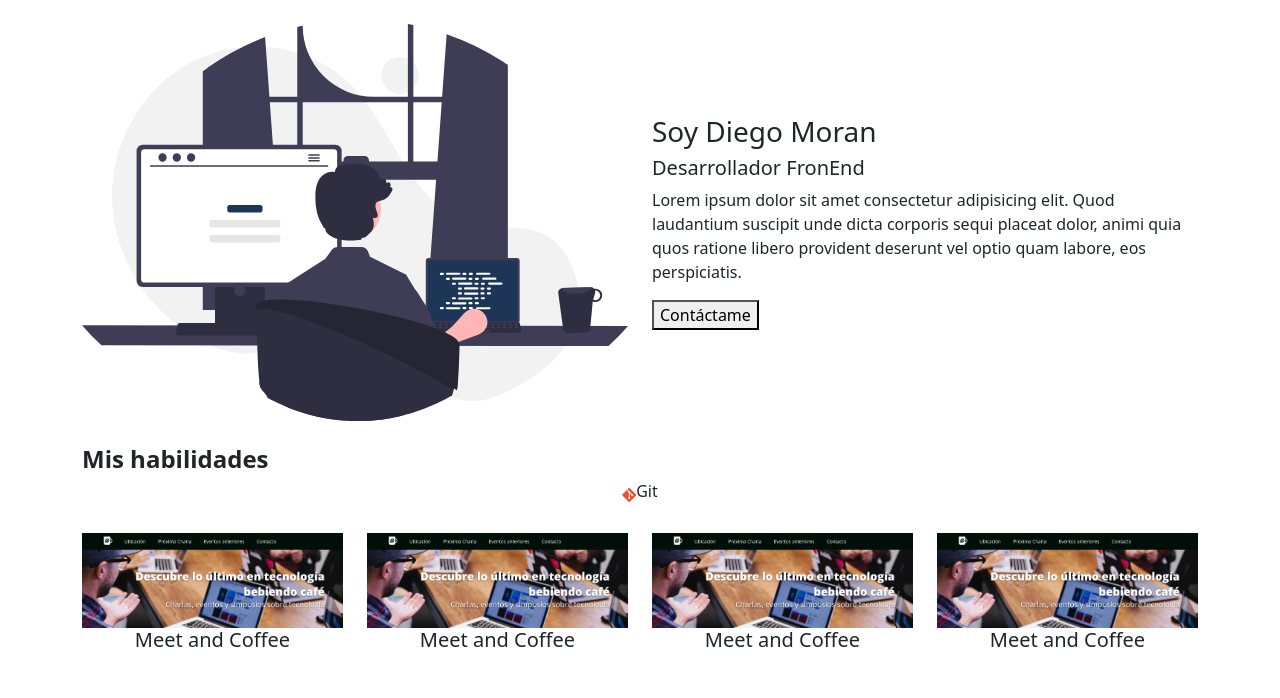
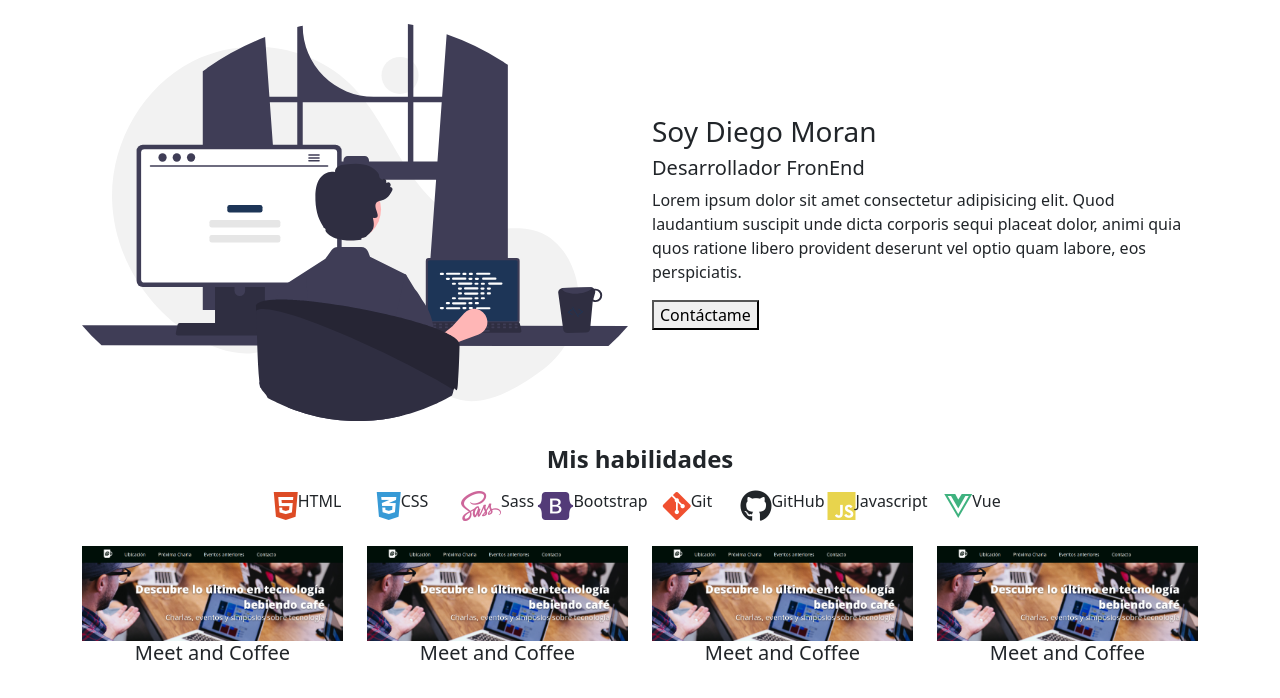
Before and after one commit to diegocmd20/Mi-Primer-Portafolio, a website: page index.html in a window 1280 px wide. Drawn offline with Linux system fonts and the light colour scheme.

Commit message:
Skills section almost done

```diff
--- a/index.html
+++ b/index.html
@@ -1,11 +1,13 @@
 <!DOCTYPE html>
 <html lang="en">
+
 <head>
   <meta charset="UTF-8" />
   <meta name="viewport" content="width=device-width, initial-scale=1.0" />
   <title>Primer Portafolio por Diego M.</title>
   <link rel="stylesheet" href="./assets/css/main.css" />
 </head>
+
 <body>
   <nav></nav>
   <main class="container my-4">
@@ -29,62 +31,81 @@
     </div>
   </main>
   <section class="container">
-      <h4 class="fw-bold">Mis habilidades</h4>
-      <div class="row">
-        <div class="col-6 col-md-12"></div>
-        <div class="col-6 col-md-12"></div>
-        <div class="col-6 col-md-12"></div>
-        <div class="col-6 col-md-12"></div>
-        <div class="col-6 col-md-12">
+    <h4 class="fw-bold text-center">Mis habilidades</h4>
+    <div class="row text-center justify-content-center my-3">
+      <div class="col-6 col-md-1">
         <div class="d-flex g-2 justify-content-center align-items-center">
-            <i class="fa-brands fa-git-alt" style="color:#f05030"></i>
-            <h6 class="">Git</h6>
+          <i class="fa-brands fa-2x fa-html5" style="color:#dd4b25"></i>
+          <h6 class="fs-6">HTML</h6>
         </div>
       </div>
-        <div class="col-6 col-md-12"></div>
-        <div class="col-6 col-md-12"></div>
-        <div class="col-6 col-md-12"></div>
+      <div class="col-6 col-md-1">
+        <div class="d-flex g-2 justify-content-center align-items-center">
+          <i class="fa-brands fa-2x fa-css3-alt" style="color:#379AD6"></i>
+          <h6 class="fs-6">CSS</h6>
+        </div>
+      </div>
+      <div class="col-6 col-md-1">
+        <div class="d-flex g-2 justify-content-center align-items-center">
+          <i class="fa-brands fa-2x fa-sass" style="color:#CD669A"></i>
+          <h6 class="fs-6">Sass</h6>
+        </div>
+      </div>
+      <div class="col-6 col-md-1">
+        <div class="d-flex g-2 justify-content-center align-items-center">
+          <i class="fa-brands fa-2x fa-bootstrap" style="color:#533B78"></i>
+          <h6 class="fs-6">Bootstrap</h6>
+        </div>
+      </div>
+      <div class="col-6 col-md-1">
+        <div class="d-flex g-2 justify-content-center align-items-center">
+          <i class="fa-brands fa-2x fa-git-alt" style="color:#f05030"></i>
+          <h6 class="fs-6">Git</h6>
+        </div>
+      </div>
+      <div class="col-6 col-md-1">
+        <div class="d-flex g-2 justify-content-center align-items-center">
+          <i class="fa-brands fa-2x fa-github" style="color:#212529"></i>
+          <h6 class="fs-6">GitHub</h6>
+        </div>
+      </div>
+      <div class="col-6 col-md-1">
+        <div class="d-flex g-2 justify-content-center align-items-center">
+          <i class="fa-brands fa-2x fa-js" style="color:#E8D44D"></i>
+          <h6 class="fs-6">Javascript</h6>
+        </div>
+      </div>
+      <div class="col-6 col-md-1">
+        <div class="d-flex g-2 justify-content-center align-items-center">
+          <i class="fa-brands fa-2x fa-vuejs" style="color:#3FB27F"></i>
+          <h6 class="fs-6">Vue</h6>
+        </div>
+      </div>
     </div>
   </section>
   <section class="container my-4">
     <div class="row">
       <div class="col-6 col-md-3">
         <div class="text-center">
-            <img
-              class="card-img-top"
-              src="./assets/img/meetcoffee.png"
-              alt="meetcoffee"
-            />
+          <img class="card-img-top" src="./assets/img/meetcoffee.png" alt="meetcoffee" />
           <h5 class="card-title">Meet and Coffee</h5>
         </div>
       </div>
       <div class="col-6 col-md-3">
         <div class="text-center">
-            <img
-              class="card-img-top"
-              src="./assets/img/meetcoffee.png"
-              alt="meetcoffee"
-            />
+          <img class="card-img-top" src="./assets/img/meetcoffee.png" alt="meetcoffee" />
           <h5 class="card-title">Meet and Coffee</h5>
         </div>
       </div>
       <div class="col-6 col-md-3">
         <div class="text-center">
-            <img
-              class="card-img-top"
-              src="./assets/img/meetcoffee.png"
-              alt="meetcoffee"
-            />
+          <img class="card-img-top" src="./assets/img/meetcoffee.png" alt="meetcoffee" />
           <h5 class="card-title">Meet and Coffee</h5>
         </div>
       </div>
       <div class="col-6 col-md-3">
         <div class="text-center">
-            <img
-              class="card-img-top"
-              src="./assets/img/meetcoffee.png"
-              alt="meetcoffee"
-            />
+          <img class="card-img-top" src="./assets/img/meetcoffee.png" alt="meetcoffee" />
           <h5 class="card-title">Meet and Coffee</h5>
         </div>
       </div>
@@ -92,8 +113,6 @@
   </section>
   <footer></footer>
 </body>
-  <script
-    src="https://kit.fontawesome.com/2c9ef96d34.js"
-    crossorigin="anonymous"
-  ></script>
+<script src="https://kit.fontawesome.com/2c9ef96d34.js" crossorigin="anonymous"></script>
+
 </html>
```
Also changed, not shown: assets/css/main.css, 1 other file. Lines whose indentation alone changed are shown as unchanged.
